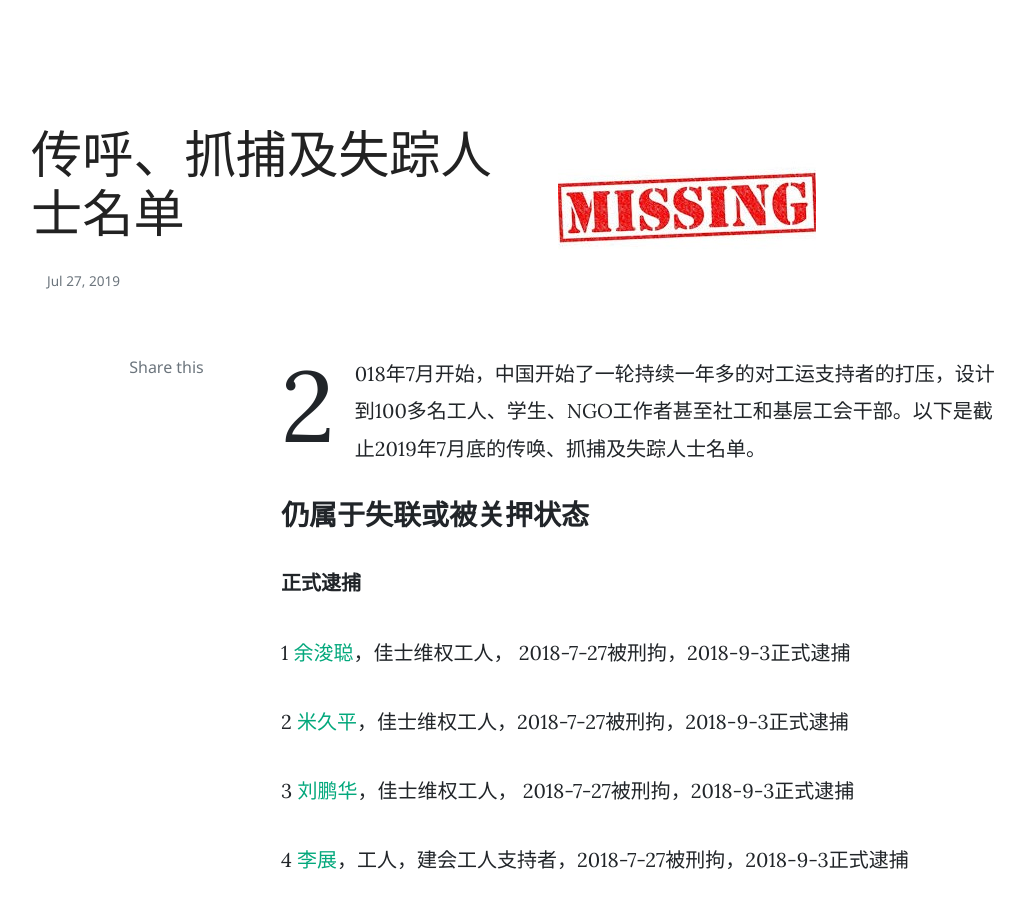
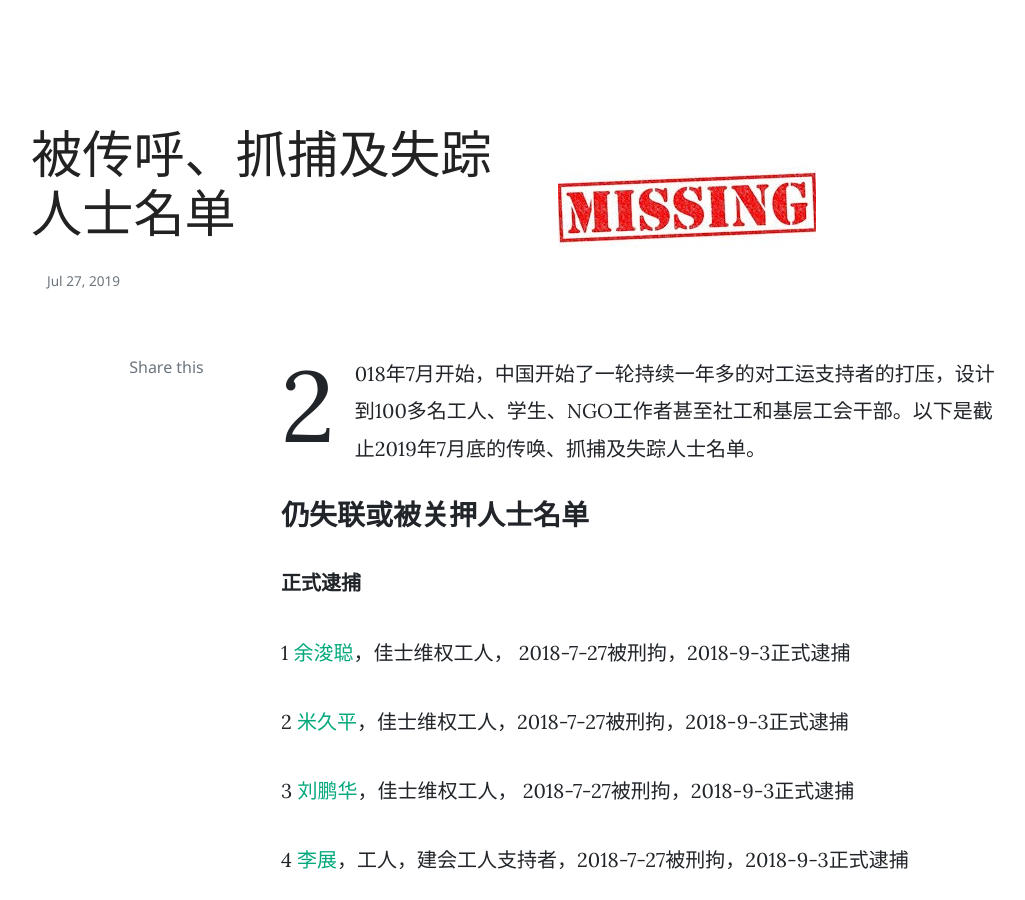
Before and after one commit to laoquan18/laoquan18.github.io, a Jekyll site: the page built from zh/_posts/2019-07-27-namelist_zh.md, in a window 1280 px wide and 900 px high. Shown: the whole window, without its empty margins (89-1114 px from the left). Built offline with Jekyll 4.4.1, drawn with Linux system fonts in a browser that asks for light colours; nearby versions of some CDN libraries; comment, search, counter and statistics services are not loaded.

Commit message:
Update 2019-07-27-namelist_zh.md

```diff
--- a/zh/_posts/2019-07-27-namelist_zh.md
+++ b/zh/_posts/2019-07-27-namelist_zh.md
@@ -1,6 +1,6 @@
 ---
 layout: post
-title: "传呼、抓捕及失踪人士名单"
+title: "被传呼、抓捕及失踪人士名单"
 date: 2019-07-27
 tags: [resources-zh, activists-zh]
 image: images/missing.jpg
@@ -14,7 +14,7 @@ excerpt_separator: <!--more-->
 
 
 
-<h3>仍属于失联或被关押状态</h3>
+<h3>仍失联或被关押人士名单</h3>
 
 
 
```
